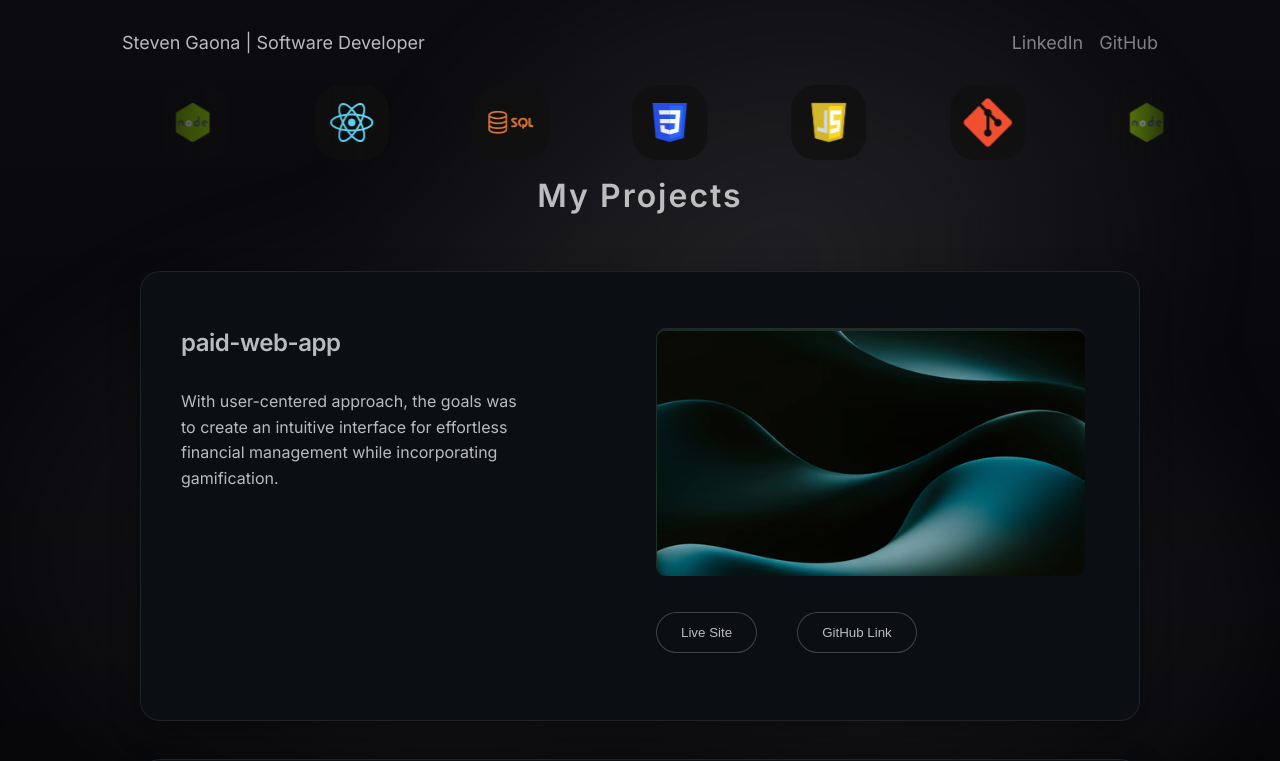
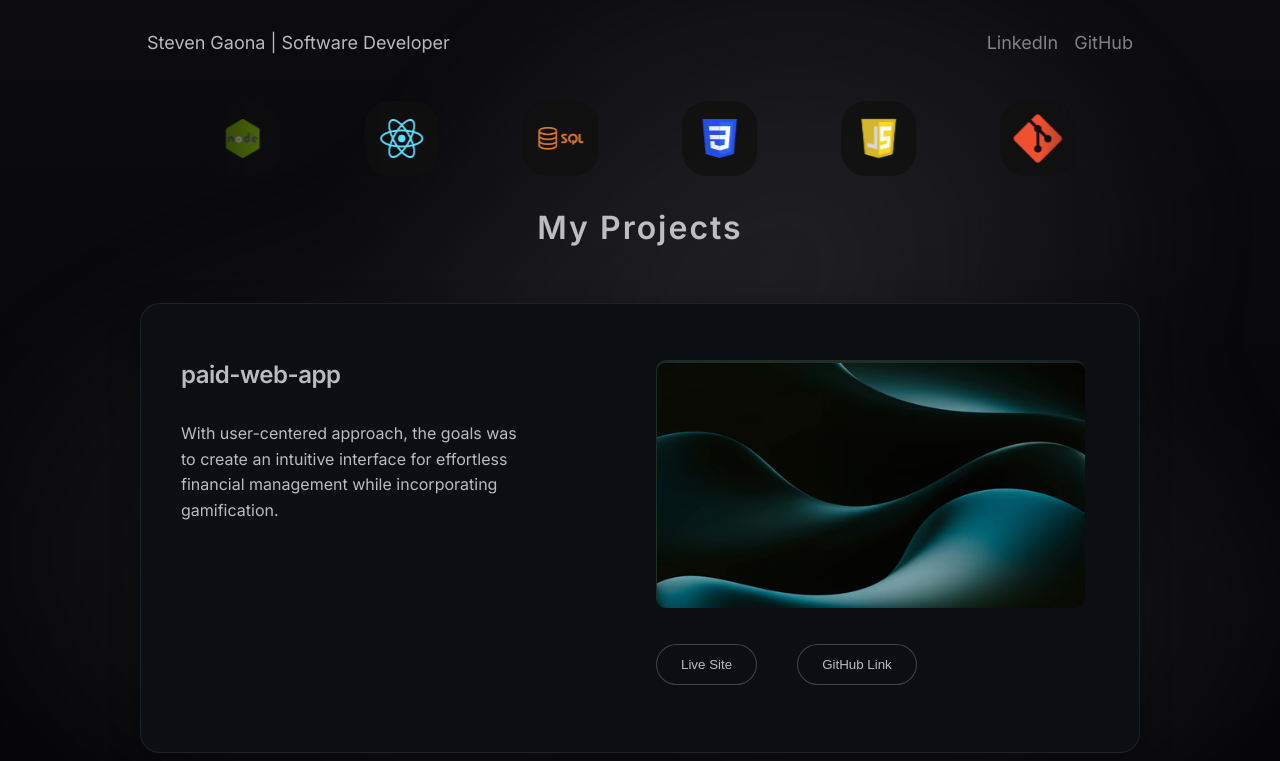
Before and after one commit to sgaona21/dev-portfolio-2025, a React (Vite) app in the folder client/: page / in a window 1280 px wide. Shown: the top 761 px of the page. Built offline with nearby package versions, Linux system fonts and the light colour scheme.

Commit message:
tech belt spacing

```diff
--- a/client/src/App.jsx
+++ b/client/src/App.jsx
@@ -1,5 +1,4 @@
 import './styles/styles.css';
-import { Routes, Route} from "react-router-dom";
 import { useState } from 'react';
 
 //Components
--- a/client/src/styles/styles.css
+++ b/client/src/styles/styles.css
@@ -336,7 +336,8 @@ h1 {
     --speed: 60s;
     overflow: hidden;
     mask-image: linear-gradient(to right, transparent, black 25%, black 90%, transparent);
-    max-width: 1100px;
+    width: 85%;
+    max-width: 1000px;
     margin: auto;
 }
 
@@ -346,6 +347,8 @@ h1 {
     width: max-content;
     animation: orbit-scroll var(--speed) linear infinite;
     will-change: transform;
+    margin-bottom: 1rem;
+    margin-top: 1rem;
 }
 
 .orbit__track:hover {
@@ -423,7 +426,6 @@ h1 {
     .nav-links {
         display: flex;
         align-items: center;
-
     }
 
     .nav-links a {
@@ -444,6 +446,8 @@ h1 {
     .nav {
         padding: 2rem;
         font-size: large;
+        width: 93%;
+        max-width: 1050px;
     }
 
     .thumbnail {
```
